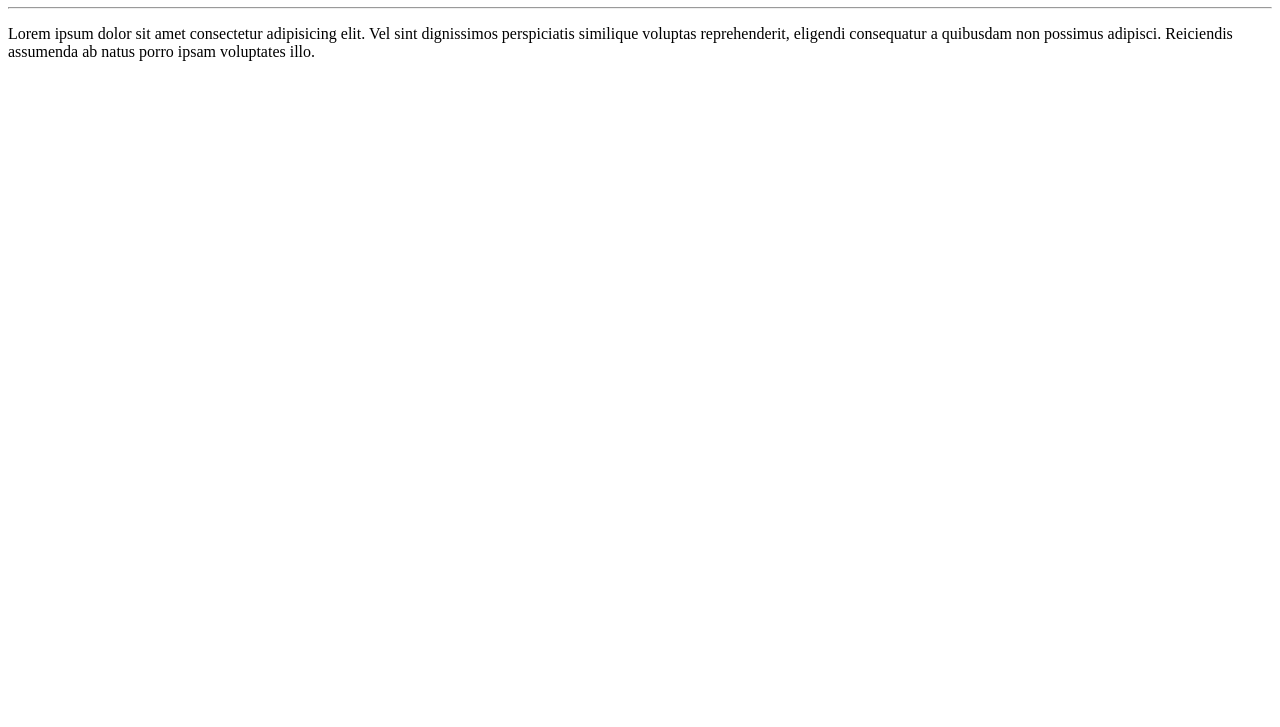
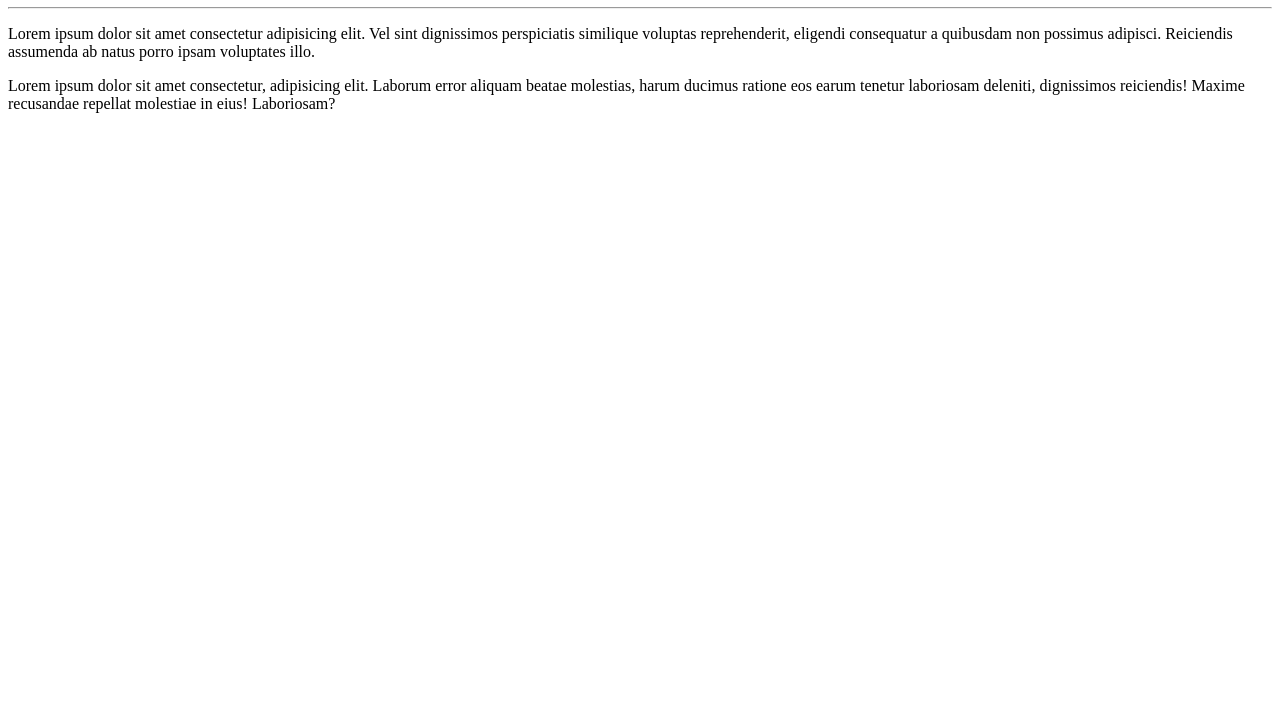
Before and after one commit to myUsername806/calculadora-python, a plain HTML site: page site-exemplo/index.html in a window 1280 px wide. Shown: the part 73-800 px from the top of the page. Drawn offline with Linux system fonts and the light colour scheme.

Commit message:
adicionei 1 paragrafo

```diff
--- a/site-exemplo/index.html
+++ b/site-exemplo/index.html
@@ -9,5 +9,6 @@
    <h1>olá, Mundo</h1>
    <hr>
    <p>Lorem ipsum dolor sit amet consectetur adipisicing elit. Vel sint dignissimos perspiciatis similique voluptas reprehenderit, eligendi consequatur a quibusdam non possimus adipisci. Reiciendis assumenda ab natus porro ipsam voluptates illo.</p>
+   <p>Lorem ipsum dolor sit amet consectetur, adipisicing elit. Laborum error aliquam beatae molestias, harum ducimus ratione eos earum tenetur laboriosam deleniti, dignissimos reiciendis! Maxime recusandae repellat molestiae in eius! Laboriosam?</p>
 </body>
 </html>
```
